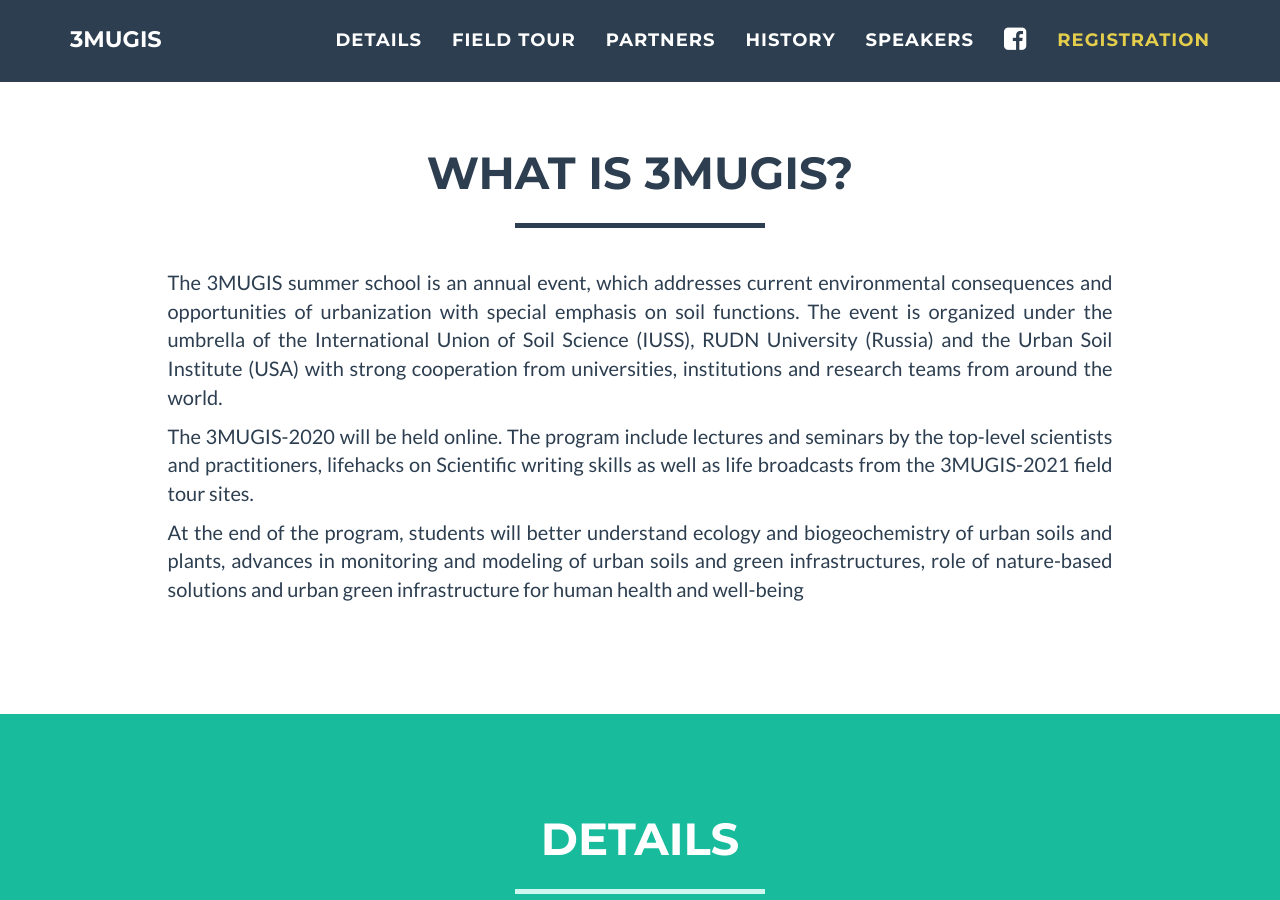
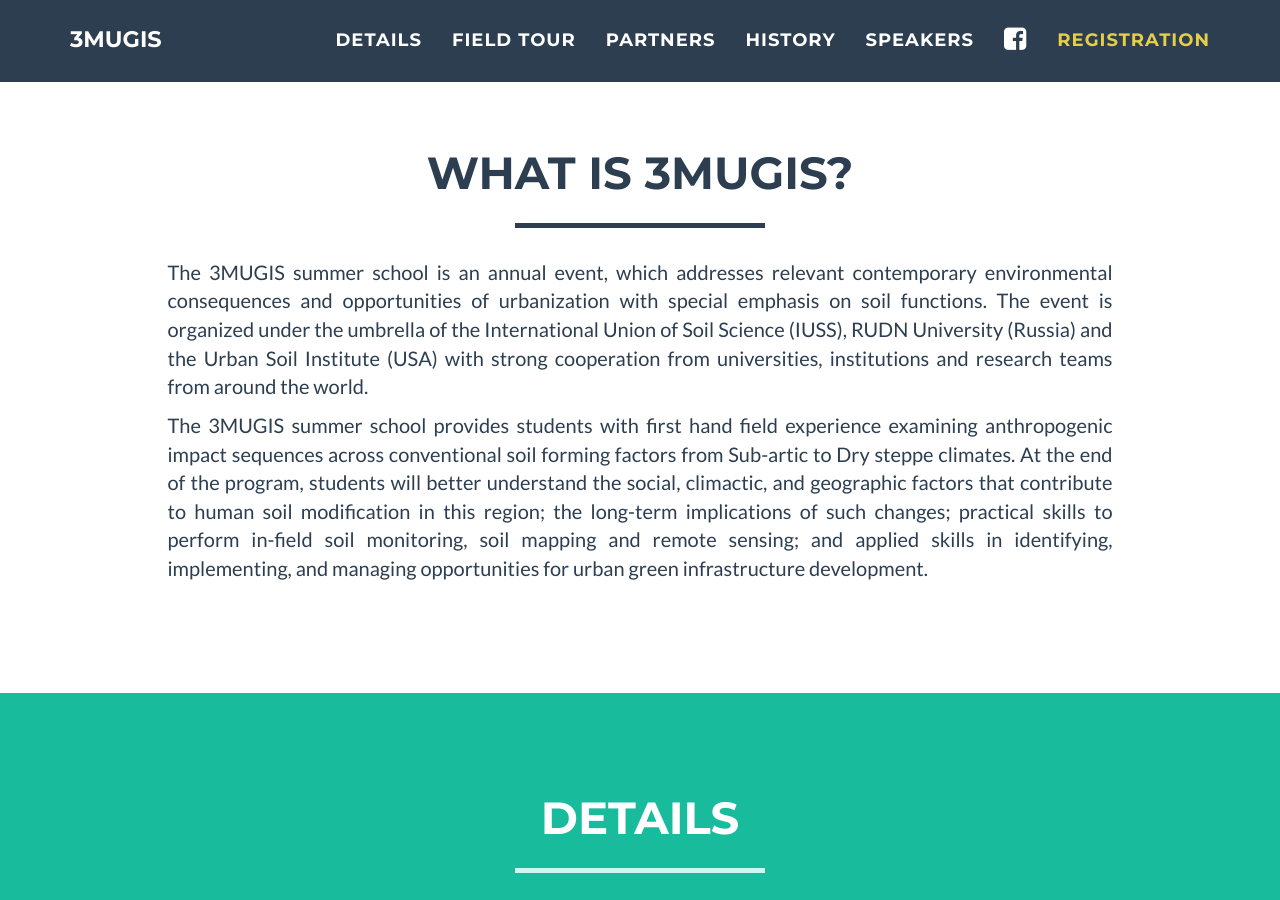
Before and after one commit to erasmus-rudn/erasmus-rudn.github.io, a Jekyll site: the page built from index.md, in a window 1280 px wide and 900 px high, scrolled down 788 px. Built offline with Jekyll 4.4.1, drawn with Linux system fonts in a browser that asks for light colours.

Commit message:
Update Intro.html

```diff
--- a/_includes/Intro.html
+++ b/_includes/Intro.html
@@ -8,24 +8,13 @@
             </div>
             <div class="row">
                 <div class="col-lg-offset-1 col-lg-10 text-justify">
-                    <p>{{page.intro_general}}</p>
-
+                    <p>The 3MUGIS summer school is an annual event, which addresses relevant contemporary environmental consequences and opportunities of urbanization with special emphasis on
+soil functions. The event is organized under the umbrella of the International Union of Soil Science (IUSS), RUDN University (Russia) and the Urban Soil Institute (USA) with strong
+cooperation from universities, institutions and research teams from around the world.</p>
+                    <p>The 3MUGIS summer school provides students with first hand field experience examining anthropogenic impact sequences across conventional soil forming factors from Sub-artic to
+Dry steppe climates. At the end of the program, students will better understand the social, climactic, and geographic factors that contribute to human soil modification in this region;
+the long-term implications of such changes; practical skills to perform in-field soil monitoring, soil mapping and remote sensing; and applied skills in identifying, implementing, and managing opportunities for urban green infrastructure development.</p>
                 </div>
             </div>
-
-<!--            <div class="row">
-                <div class="col-lg-12 text-center">
-                    <h3>What is new in 3MUGIS 2019 </h3>
-                    <hr class="star-primary">
-                </div>
-            </div>
-            <div class="row">
-                <div class="col-lg-offset-1 col-lg-10 text-justify">
-                    {{page.big_intro}}
-                    <div class="row"><div class="col-md-4 col-md-offset-4"><a href="3MUGIS-2019_full.pdf" type="button" class="btn btn-danger btn-lg">MORE INFORMATION ABOUT 3MUGIS 2019</a></div></div>
-
-                </div>
-            </div>
-        -->
         </div>
     </section>
```
